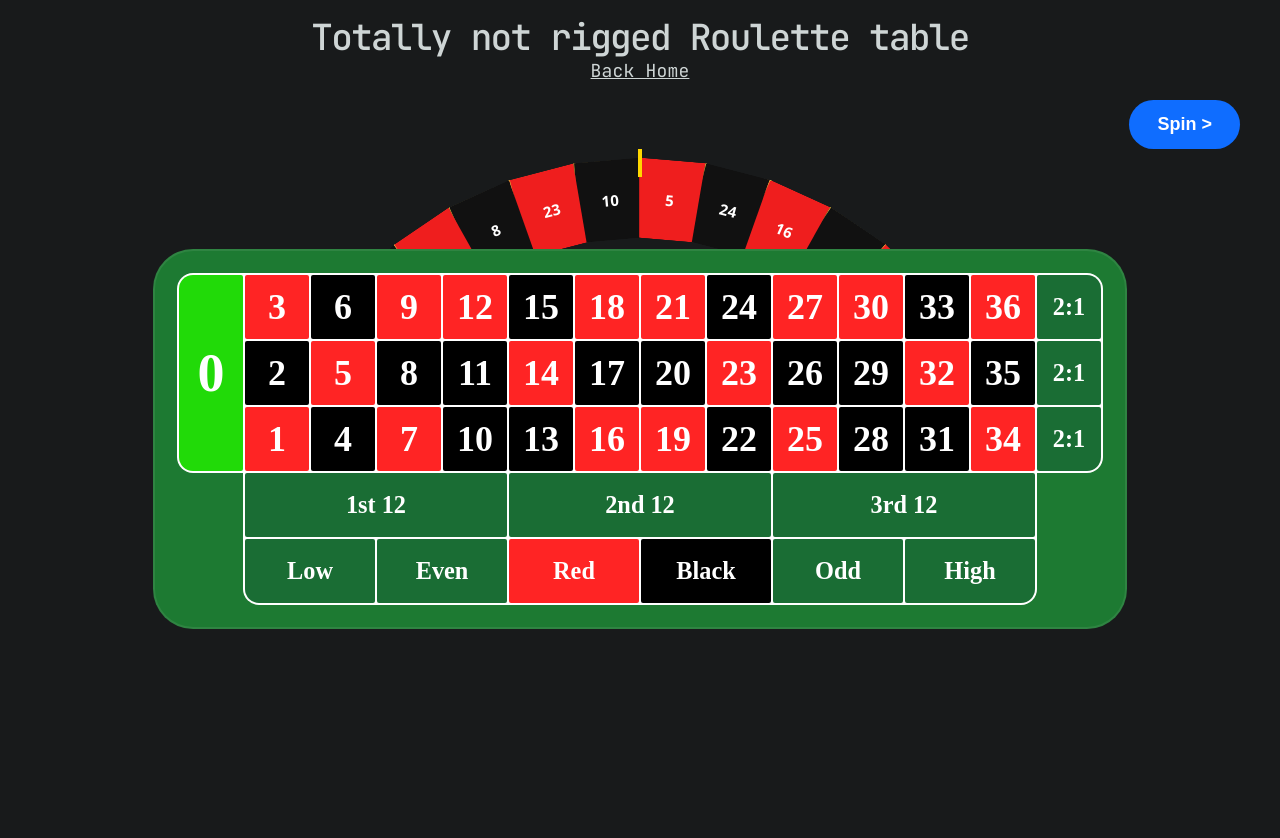
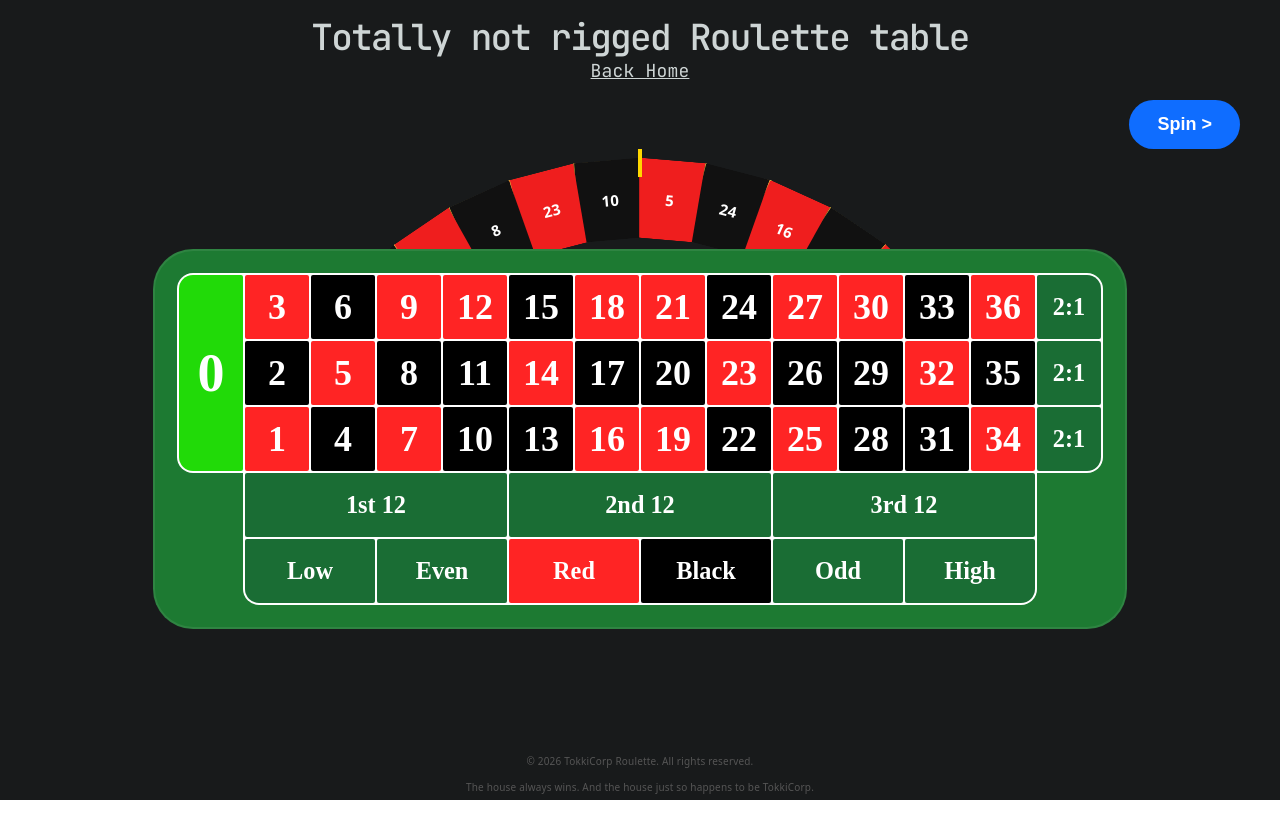
Before and after one commit to Ugi0/TokkiRoulette, a React (Vite) app in the folder frontend/: page /roulette in a window 1280 px wide. Shown: the top 838 px of the page. After the commit the page ends 800 px from the top, so only its background shows below. Built offline with nearby package versions, Linux system fonts and the light colour scheme.

Commit message:
Add Footer to the roulette page

```diff
--- /dev/null
+++ b/frontend/src/components/Footer.css
@@ -0,0 +1,10 @@
+.footer {
+    margin-top: auto;
+    text-align: center;
+    color: #555;
+    font-size: 10px;
+}
+.disclaimer {
+    display: block;
+    font-size: 10px;
+}
--- /dev/null
+++ b/frontend/src/components/Footer.tsx
@@ -0,0 +1,16 @@
+import "./Footer.css";
+
+export default function Footer() {
+  const year = new Date().getFullYear();
+
+  return (
+    <footer className="footer">
+      <p>
+        © {year} TokkiCorp Roulette. All rights reserved.
+      </p>
+      <small className="disclaimer">
+        The house always wins. And the house just so happens to be TokkiCorp.
+      </small>
+    </footer>
+  );
+}
--- a/frontend/src/pages/RoulettePage.css
+++ b/frontend/src/pages/RoulettePage.css
@@ -1,7 +1,16 @@
+.page-root {
+  min-height: 100vh;
+  display: flex;
+  flex-direction: column;
+  background: #181a1b;
+}
+
+.page-root > main {
+  flex: 1;
+}
+
 .roulette-page {
-  min-height: 100svh;
   padding: 24px 0 40px;
-  background: #181a1b;
 }
 
 .roulette-page__header {
--- a/frontend/src/pages/RoulettePage.tsx
+++ b/frontend/src/pages/RoulettePage.tsx
@@ -1,9 +1,11 @@
 import { Link } from "react-router";
 import RouletteTable from "../components/RouletteTable";
 import "./RoulettePage.css";
+import Footer from "../components/Footer";
 
 export default function RoulettePage() {
   return (
+    <div className="page-root">
       <main className="roulette-page">
         <div className="roulette-page__header">
           <h1>Totally not rigged Roulette table</h1>
@@ -14,5 +16,7 @@ export default function RoulettePage() {
 
         <RouletteTable />
       </main>
+      <Footer />
+    </div>
   );
 }
```
Lines whose indentation alone changed are shown as unchanged.
